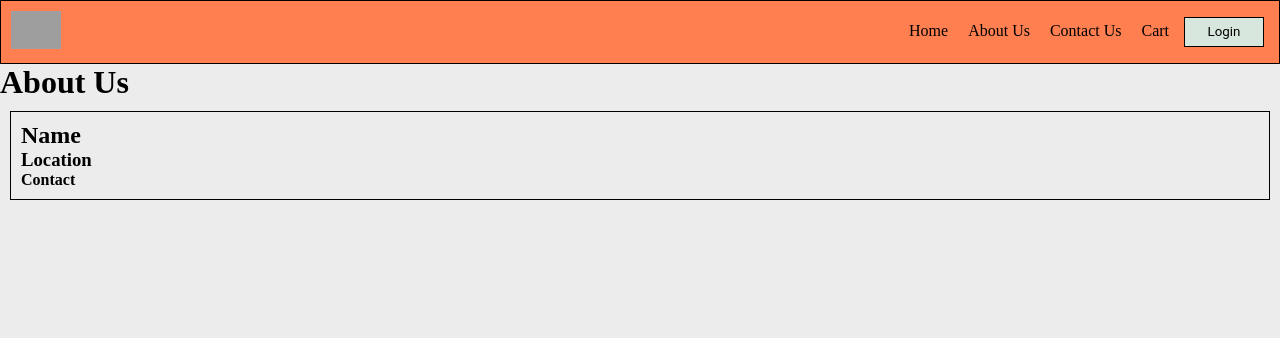
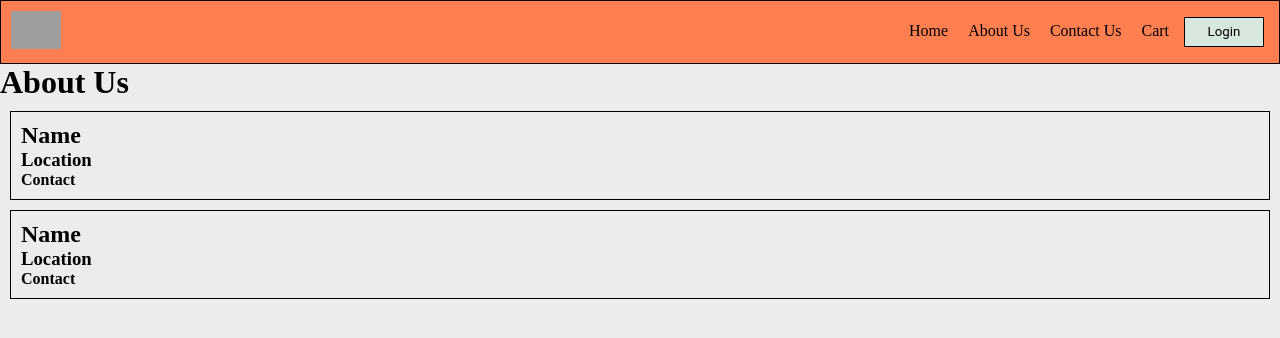
Before and after one commit to 0x1zen/FoodZen, a React (Vite) app: page /about in a window 1280 px wide. Shown: the top 338 px of the page. Built offline with nearby package versions, Linux system fonts and the light colour scheme; grey boxes are pictures that could not be loaded.

Commit message:
class Based components

```diff
--- a/src/components/About.js
+++ b/src/components/About.js
@@ -1,10 +1,11 @@
 import User from "./User.js";
-
+import UserClass from "./UserClass.js";
 const About = () => {
   return (
     <div>
       <h1>About Us</h1>
       <User/>
+      <UserClass/>
     </div>
   );
 };
--- a/src/components/UserClass.js
+++ b/src/components/UserClass.js
@@ -1,3 +1,5 @@
+import React from "react";
+
 class UserClass extends React.Component {
   render() {
     return (
@@ -9,3 +11,5 @@ class UserClass extends React.Component {
     );
   }
 }
+
+export default UserClass;
```
